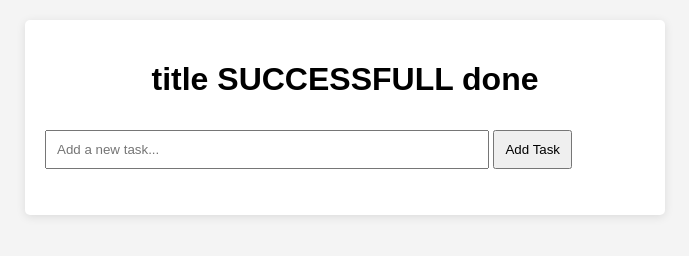
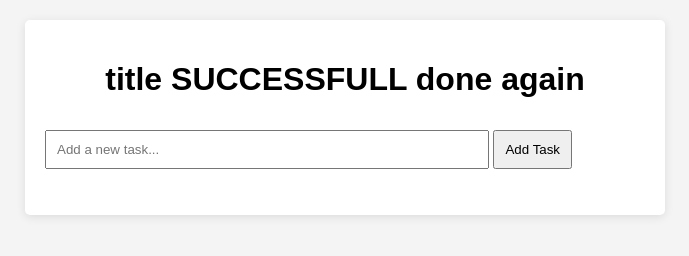
Before and after one commit to ArunKhrishna/To-Do-App-V, a website: page TodoApp/index.html in a window 1280 px wide. Shown: the whole page, without its empty margins (295-984 px from the left). Drawn offline with Linux system fonts and the light colour scheme.

Commit message:
trigger test again

```diff
--- a/TodoApp/index.html
+++ b/TodoApp/index.html
@@ -8,7 +8,7 @@
 </head>
 <body>
     <div id="app">
-        <h1>title SUCCESSFULL done</h1>
+        <h1>title SUCCESSFULL done again</h1>
         <input type="text" id="task-input" placeholder="Add a new task...">
         <button id="add-task-btn">Add Task</button>
         <ul id="task-list"></ul> <!-- List to display tasks -->
```
